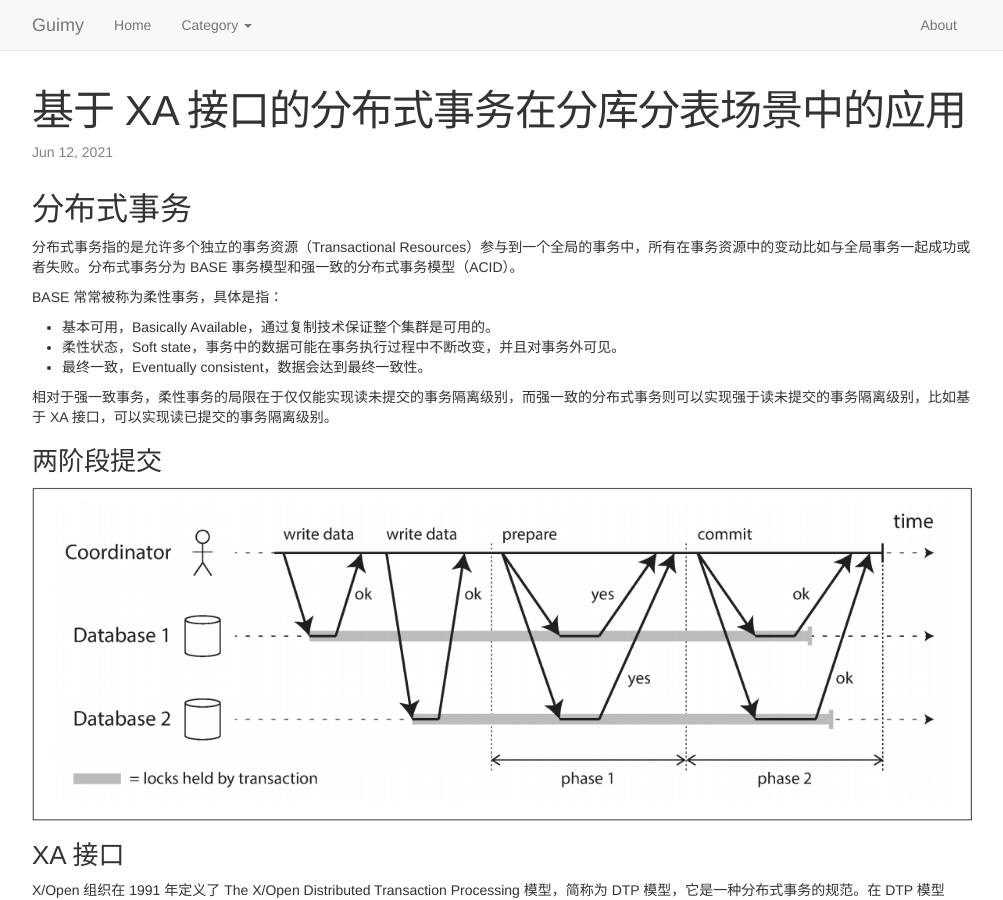
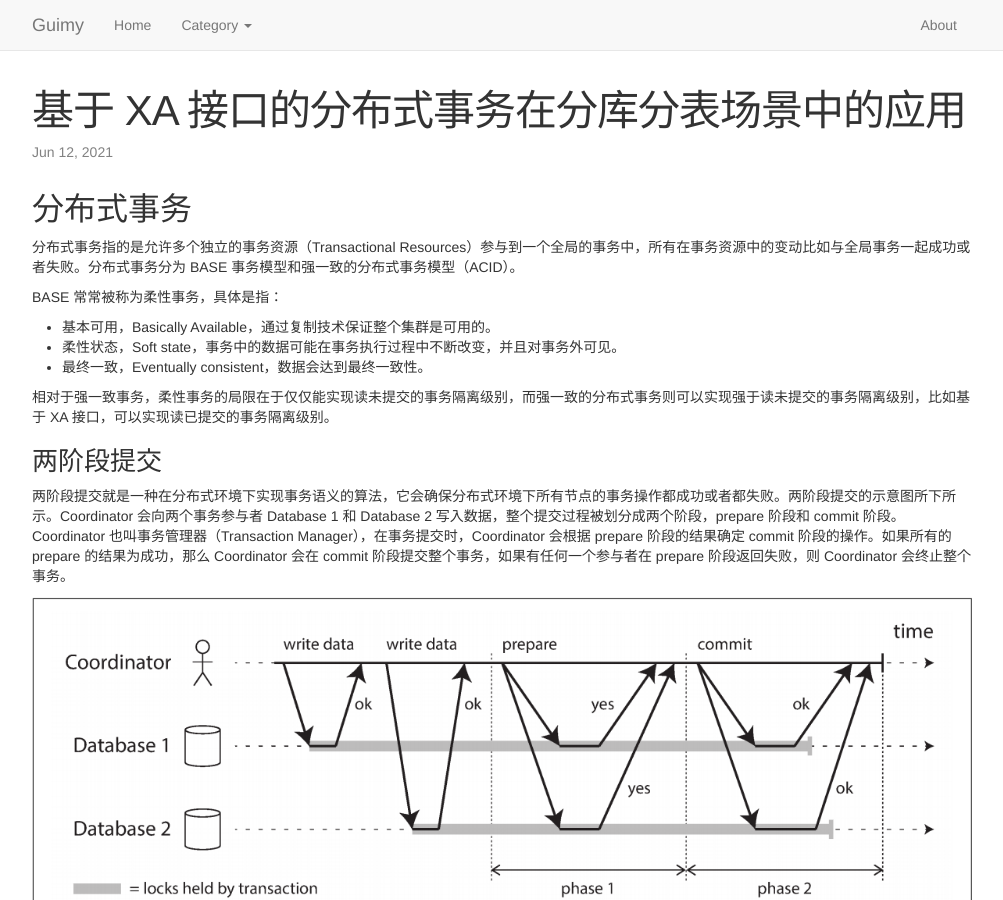
Before and after one commit to guimingyue/guimingyue.github.io, a Jekyll site: the page built from _posts/2021-06-12-xa-in-sharding-database.md, in a window 1280 px wide and 900 px high. Shown: the whole window, without its empty margins (138-1141 px from the left). Built offline with Jekyll 4.4.1, drawn with Linux system fonts in a browser that asks for light colours.

Commit message:
Update 2021-06-12-xa-in-sharding-database.md

```diff
--- a/_posts/2021-06-12-xa-in-sharding-database.md
+++ b/_posts/2021-06-12-xa-in-sharding-database.md
@@ -16,6 +16,8 @@ BASE 常常被称为柔性事务，具体是指：
 相对于强一致事务，柔性事务的局限在于仅仅能实现读未提交的事务隔离级别，而强一致的分布式事务则可以实现强于读未提交的事务隔离级别，比如基于 XA 接口，可以实现读已提交的事务隔离级别。
 
 ### 两阶段提交
+
+两阶段提交就是一种在分布式环境下实现事务语义的算法，它会确保分布式环境下所有节点的事务操作都成功或者都失败。两阶段提交的示意图所下所示。Coordinator 会向两个事务参与者 Database 1 和 Database 2 写入数据，整个提交过程被划分成两个阶段，prepare 阶段和 commit 阶段。Coordinator 也叫事务管理器（Transaction Manager），在事务提交时，Coordinator 会根据 prepare 阶段的结果确定 commit 阶段的操作。如果所有的 prepare 的结果为成功，那么 Coordinator 会在 commit 阶段提交整个事务，如果有任何一个参与者在 prepare 阶段返回失败，则 Coordinator 会终止整个事务。
 
 ![2PC](/images/xa-in-sharding-database/two-phase-commit.png)
 
```
